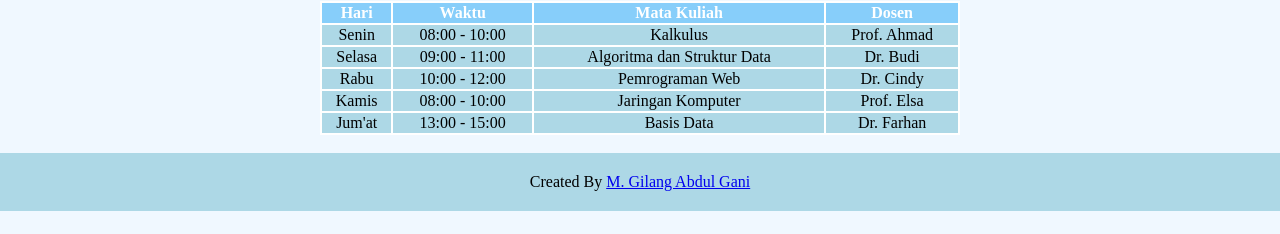
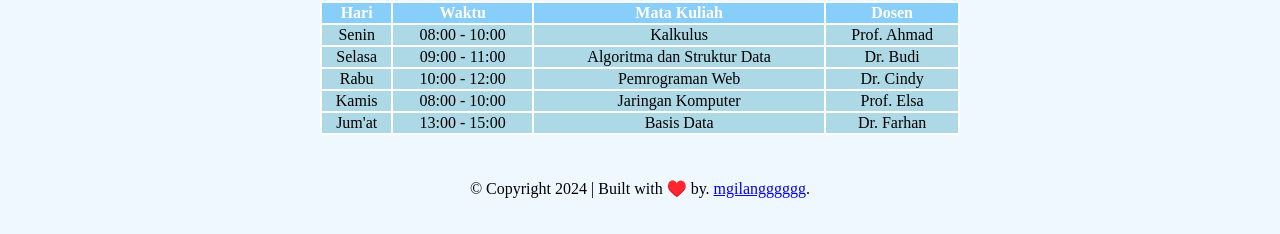
Before and after one commit to mgilangggggg/INFINITE-LEARNING, a plain HTML site: page HTML - Task Part 1/index.html in a window 1280 px wide. Shown: the part 706-940 px from the top of the page. Drawn offline with Linux system fonts and the light colour scheme.

Commit message:
Update HTML Task Part 1

```diff
--- a/HTML - Task Part 1/index.html
+++ b/HTML - Task Part 1/index.html
@@ -59,11 +59,10 @@
         }
 
         footer {
-            background-color: lightblue;
             color: black;
             text-align: center;
-            margin-bottom: 20px;
-            padding: 20px;
+            margin-bottom: 10px;
+            padding: 10px;
         }
     </style>
 </head>
@@ -216,7 +215,8 @@
 
 </body>
 <br>
-<footer>Created By
-    <a href="https://github.com/mgilangggggg/">M. Gilang Abdul Gani</a></footer>
+<footer>
+    <p>&copy; Copyright 2024 | Built with ♥️ by. <a href="https://www.instagram.com/mgilangggggg/">mgilangggggg</a>.</p>
+</footer>
 
 </html>
```
